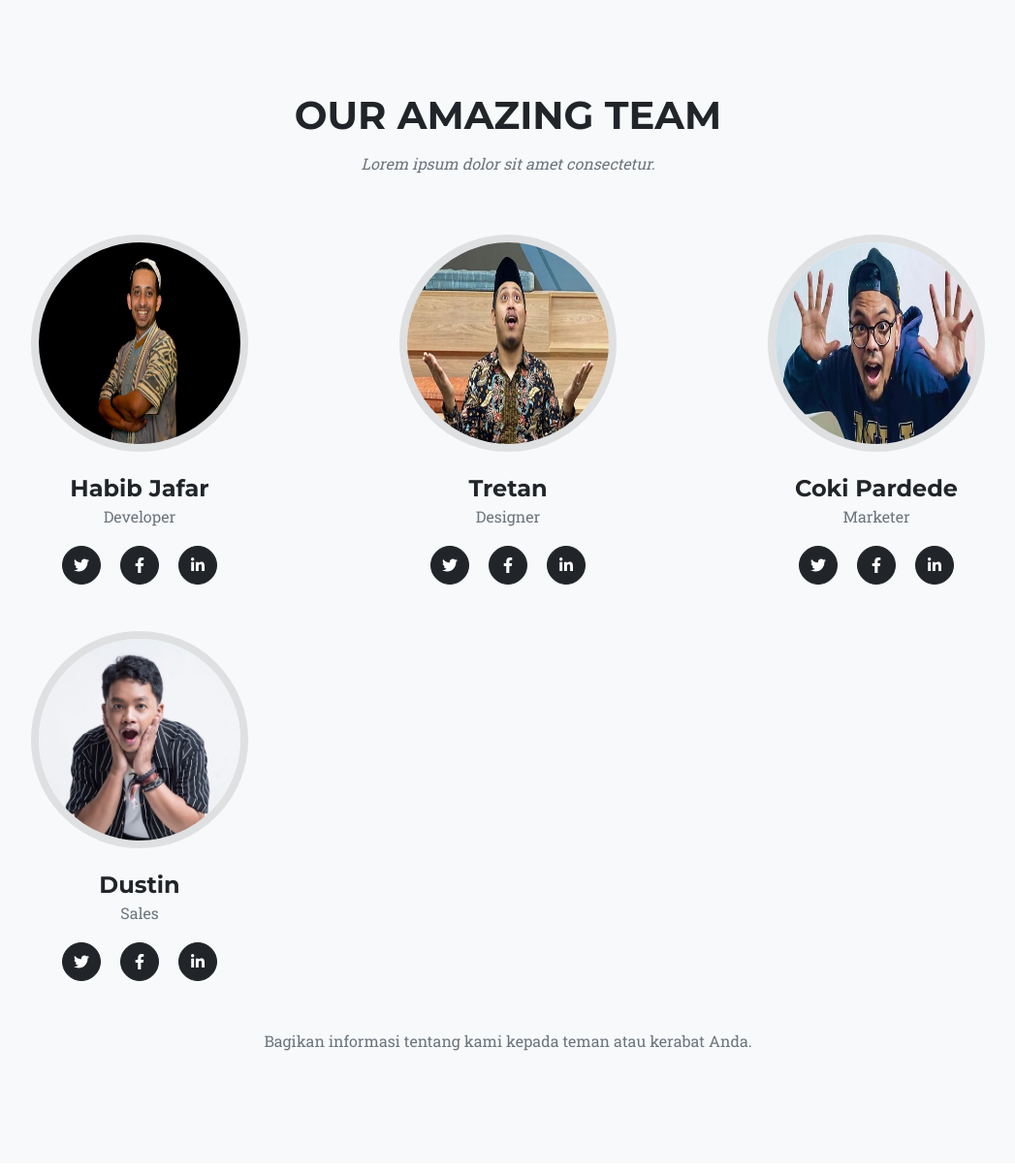
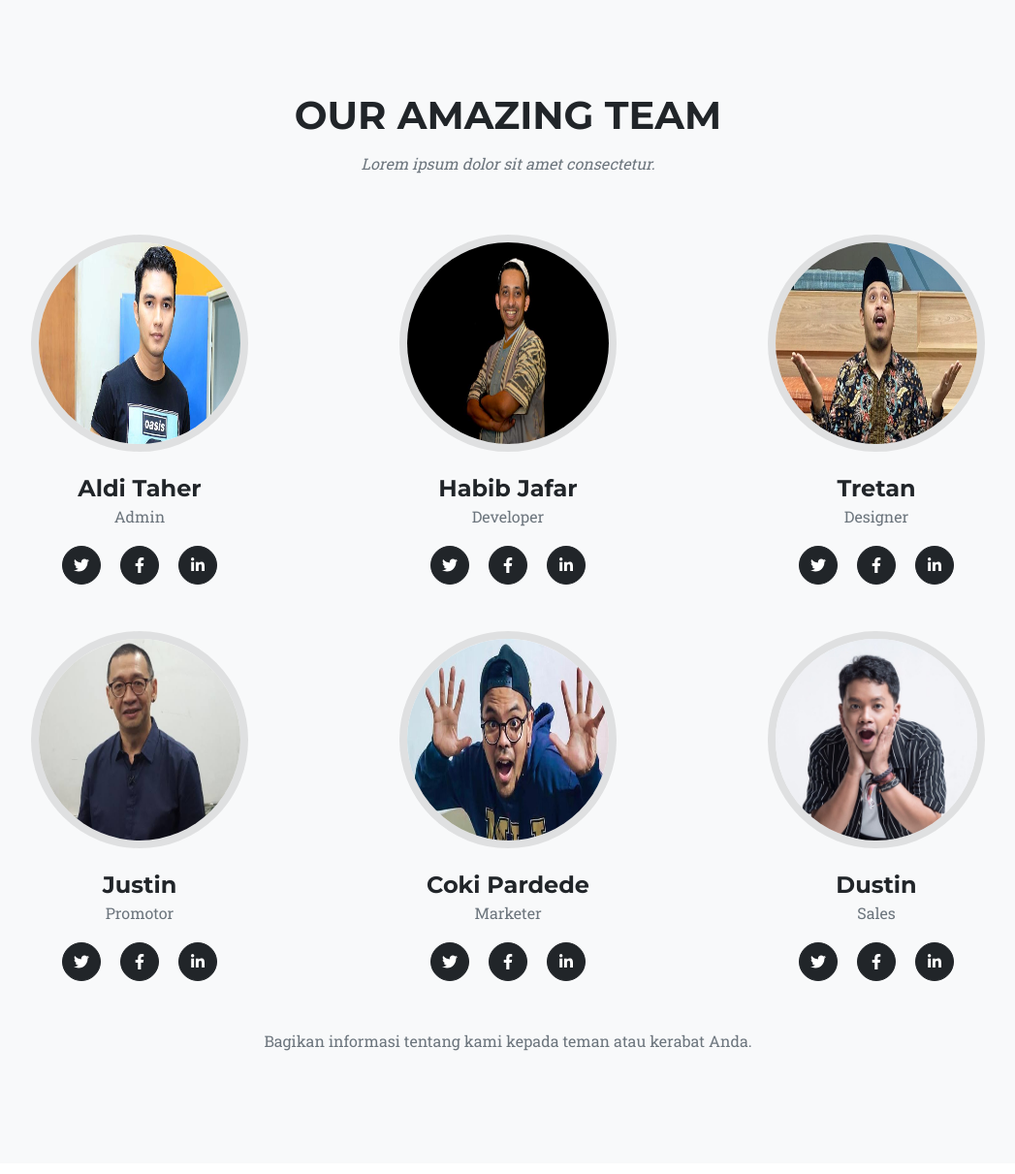
Before and after one commit to arfnurrohman/bengkel, a Laravel app: page / in a window 1280 px wide. Shown: the part 4263-5474 px from the top of the page at 97% size, without its empty margins (116-1163 px from the left). Run offline with Laravel 10, Linux system fonts and the light colour scheme; some libraries are stand-ins or nearby versions.

Commit message:
profil & deskripsi team

```diff
--- a/resources/views/index.blade.php
+++ b/resources/views/index.blade.php
@@ -5,7 +5,7 @@
         <meta name="viewport" content="width=device-width, initial-scale=1, shrink-to-fit=no" />
         <meta name="description" content="" />
         <meta name="author" content="" />
-        <title>Agency - Start Bootstrap Theme</title>
+        <title>Agency - Bengkel Sepeda</title>
         <!-- Favicon-->
         <link rel="icon" type="image/x-icon" href="bs/assets/favicon.ico" />
         <!-- Font Awesome icons (free version)-->
@@ -251,6 +251,16 @@
                     <h3 class="section-subheading text-muted">Lorem ipsum dolor sit amet consectetur.</h3>
                 </div>
                 <div class="row">
+                <div class="col-lg-4">
+                        <div class="team-member">
+                            <img class="mx-auto rounded-circle" src="bs/assets/img/team/4_.jpg" alt="..." />
+                            <h4>Aldi Taher</h4>
+                            <p class="text-muted">Admin</p>
+                            <a class="btn btn-dark btn-social mx-2" href="#!" aria-label="Parveen Anand Twitter Profile"><i class="fab fa-twitter"></i></a>
+                            <a class="btn btn-dark btn-social mx-2" href="#!" aria-label="Parveen Anand Facebook Profile"><i class="fab fa-facebook-f"></i></a>
+                            <a class="btn btn-dark btn-social mx-2" href="#!" aria-label="Parveen Anand LinkedIn Profile"><i class="fab fa-linkedin-in"></i></a>
+                        </div>
+                    </div>
                     <div class="col-lg-4">
                         <div class="team-member">
                             <img class="mx-auto rounded-circle" src="bs/assets/img/team/12.jpg" alt="..." />
@@ -266,6 +276,16 @@
                             <img class="mx-auto rounded-circle" src="bs/assets/img/team/tretan.jpg" alt="..." />
                             <h4>Tretan</h4>
                             <p class="text-muted">Designer </p>
+                            <a class="btn btn-dark btn-social mx-2" href="#!" aria-label="Diana Petersen Twitter Profile"><i class="fab fa-twitter"></i></a>
+                            <a class="btn btn-dark btn-social mx-2" href="#!" aria-label="Diana Petersen Facebook Profile"><i class="fab fa-facebook-f"></i></a>
+                            <a class="btn btn-dark btn-social mx-2" href="#!" aria-label="Diana Petersen LinkedIn Profile"><i class="fab fa-linkedin-in"></i></a>
+                        </div>
+                    </div>
+                    <div class="col-lg-4">
+                        <div class="team-member">
+                            <img class="mx-auto rounded-circle" src="bs/assets/img/team/kuchi.jpg" alt="..." />
+                            <h4>Justin</h4>
+                            <p class="text-muted">Promotor</p>
                             <a class="btn btn-dark btn-social mx-2" href="#!" aria-label="Diana Petersen Twitter Profile"><i class="fab fa-twitter"></i></a>
                             <a class="btn btn-dark btn-social mx-2" href="#!" aria-label="Diana Petersen Facebook Profile"><i class="fab fa-facebook-f"></i></a>
                             <a class="btn btn-dark btn-social mx-2" href="#!" aria-label="Diana Petersen LinkedIn Profile"><i class="fab fa-linkedin-in"></i></a>
@@ -380,6 +400,48 @@
                 </form>
             </div>
         </section>
+
+        <head>
+
+    <script src="https://code.jquery.com/jquery-3.4.1.js"></script>
+    <style type="text/css">
+        #map {
+          height: 400px;
+        }
+    </style>
+</head>
+
+<body>
+    <div class="container mt-5">
+      <center>  <h2>Lokasi Toko Sepeda !!!!!</h2></center>
+        <div id="map"></div>
+    </div>
+
+    <script type="text/javascript">
+        function initMap() {
+          const myLatLng = { lat: -0.109612, lng: 109.406040 };
+          const map = new google.maps.Map(document.getElementById("map"), {
+            zoom: 5,
+            center: myLatLng,
+          });
+
+          new google.maps.Marker({
+            position: myLatLng,
+            map,
+            title: "Hello Rajkot!",
+          });
+        }
+
+        window.initMap = initMap;
+    </script>
+
+    <script type="text/javascript"
+        src="https://maps.google.com/maps/api/js?key={{ env('GOOGLE_MAP_KEY') }}&callback=initMap" ></script>
+
+</body>
+<p></p>
+  <hr class="featurette-divider">
+
         <!-- Footer-->
         <footer class="footer py-4">
             <div class="container">
@@ -608,6 +670,7 @@
                 </div>
             </div>
         </div>
+
         <!-- Bootstrap core JS-->
         <script src="https://cdn.jsdelivr.net/npm/bootstrap@5.2.3/dist/js/bootstrap.bundle.min.js"></script>
         <!-- Core theme JS-->
```
Also changed, not shown: public/bs/assets/img/team/4_.jpg (added), public/bs/assets/img/team/kuchi.jpg (added).
